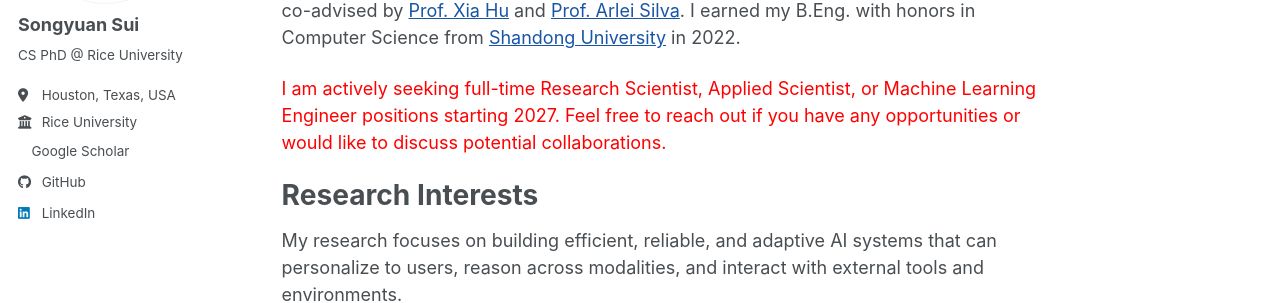
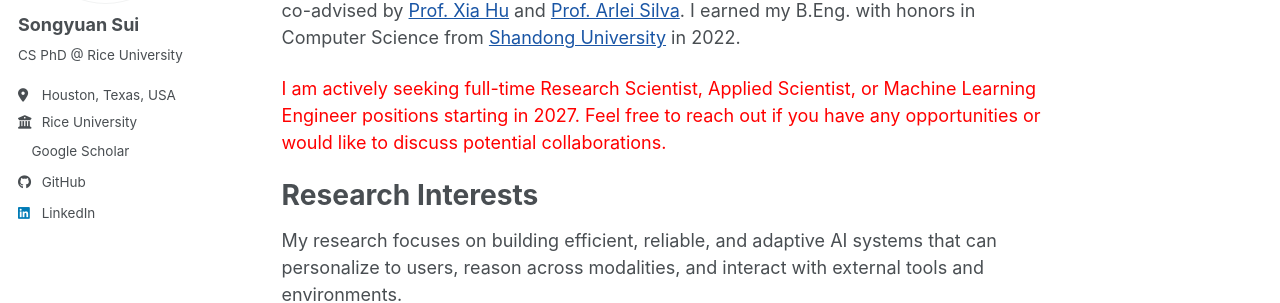
Before and after one commit to SongyuanSui/SongyuanSui.github.io, a Jekyll site: the page built from _pages/about.md, in a window 1280 px wide and 1088 px high. Shown: the part 298-601 px from the top of the window. Built offline with Jekyll 4.4.1, drawn with Linux system fonts in a browser that asks for light colours; a style sheet for code colours, icons or effects is not loaded.

Commit message:
update about

```diff
--- a/_pages/about.md
+++ b/_pages/about.md
@@ -17,7 +17,7 @@ Bio
 
 I am a Ph.D. Candidate in [Department of Computer Science](https://csweb.rice.edu/) at [Rice University](https://www.rice.edu/), fortunately co-advised by [Prof. Xia Hu](https://cs.rice.edu/~xh37/index.html) and [Prof. Arlei Silva](https://cs.rice.edu/~al110/). I earned my B.Eng. with honors in Computer Science from [Shandong University](https://www.en.sdu.edu.cn/) in 2022.
 
-<span style="color: red;">I am actively seeking full-time Research Scientist, Applied Scientist, or Machine Learning Engineer positions starting 2027. Feel free to reach out if you have any opportunities or would like to discuss potential collaborations.</span>
+<span style="color: red;">I am actively seeking full-time Research Scientist, Applied Scientist, or Machine Learning Engineer positions starting in 2027. Feel free to reach out if you have any opportunities or would like to discuss potential collaborations.</span>
 
 Research Interests
 ======
```
